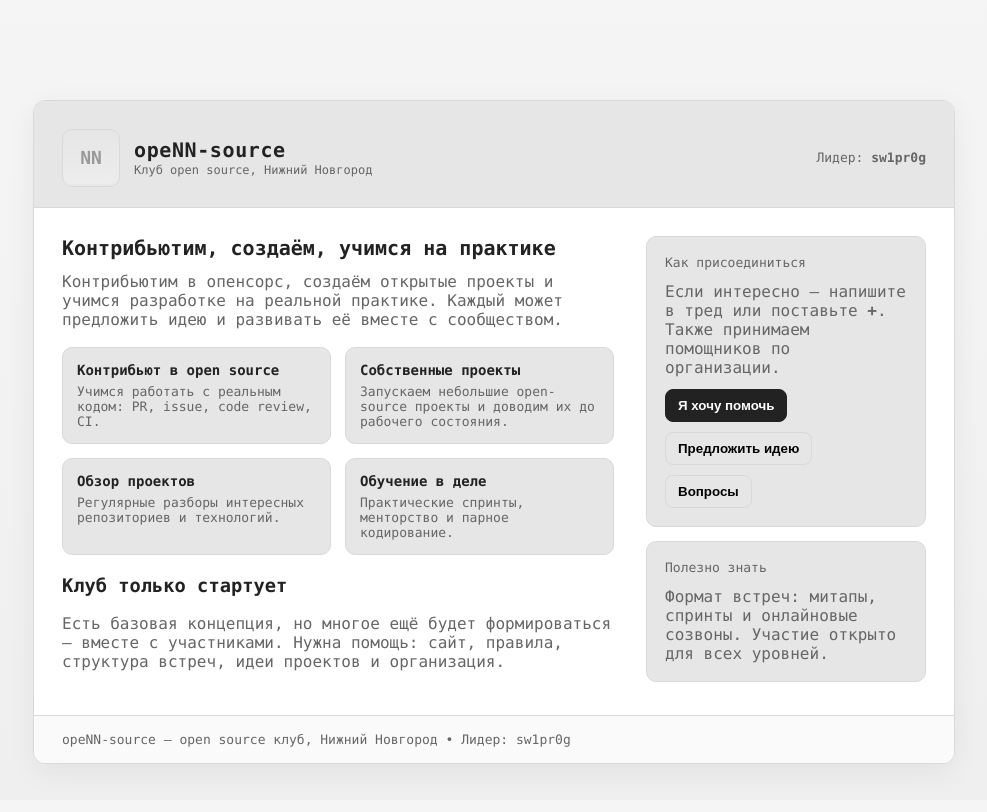
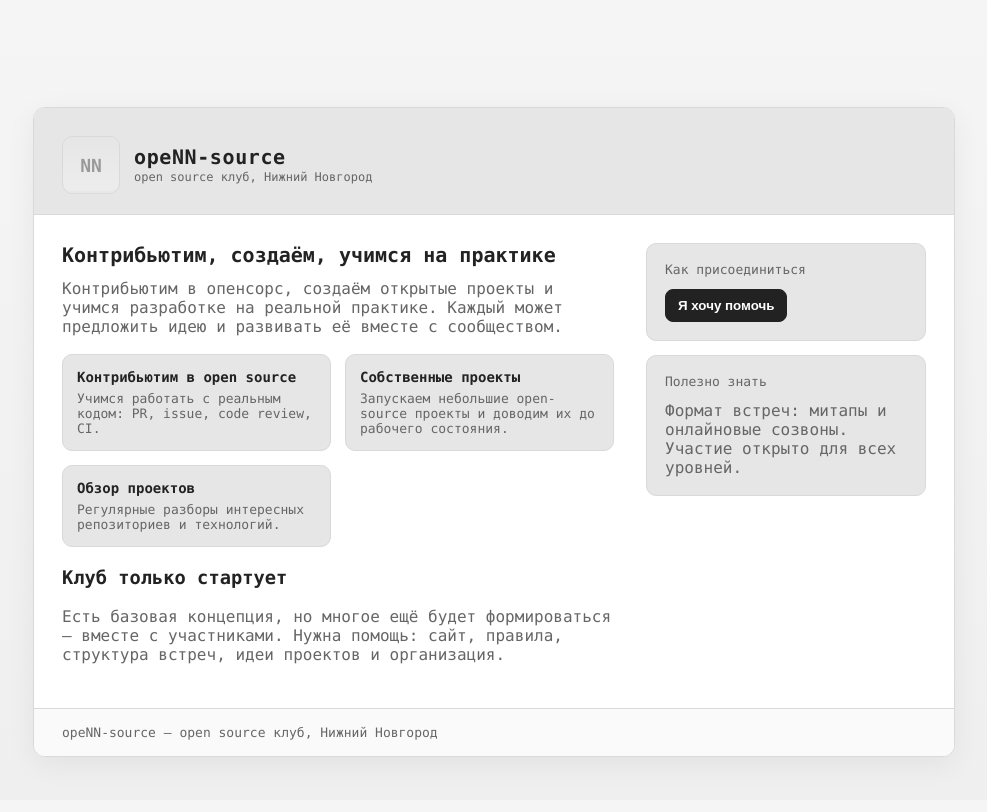
Before and after one commit to opeNN-source/opeNN-source.github.io, a plain HTML site: page index.html in a window 1280 px wide. Shown: the whole page, without its empty margins (146-1133 px from the left). Drawn offline with Linux system fonts and the light colour scheme.

Commit message:
Update index.html

```diff
--- a/index.html
+++ b/index.html
@@ -1,10 +1,8 @@
-<!doctype html>
-<html lang="ru">
-<head>
-  <meta charset="utf-8" />
-  <meta name="viewport" content="width=device-width,initial-scale=1" />
-  <title>opeNN-source — Open Source клуб (Нижний Новгород)</title>
-  <meta name="description" content="Клуб open source opeNN-source — контрибьютим в опенсорс, создаём проекты и учимся на практике." />
+<html lang="ru"><head>
+  <meta charset="utf-8">
+  <meta name="viewport" content="width=device-width,initial-scale=1">
+  <title>opeNN-source</title>
+  <meta name="description" content="Клуб opeNN-source — контрибьютим в опенсорс, создаём проекты и учимся на практике.">
   <style>
     :root{
       --bg:#f5f5f5;
@@ -98,14 +96,14 @@
 <body>
   <div class="wrap" role="main">
     <header>
-      <div class="logo" aria-hidden>
+      <div class="logo" aria-hidden="">
         <div class="mark">NN</div>
         <div class="title">
           <div class="name">opeNN-source</div>
-          <div class="subtitle">Клуб open source, Нижний Новгород</div>
+          <div class="subtitle">open source клуб, Нижний Новгород</div>
         </div>
       </div>
-      <div style="margin-left:auto;color:var(--muted);font-size:13px">Лидер: <strong>sw1pr0g</strong></div>
+
     </header>
 
     <main>
@@ -115,7 +113,7 @@
 
         <div class="cards" aria-label="Что будем делать">
           <div class="card">
-            <h3>Контрибьют в open source</h3>
+            <h3>Контрибьютим в open source</h3>
             <p>Учимся работать с реальным кодом: PR, issue, code review, CI.</p>
           </div>
           <div class="card">
@@ -126,10 +124,7 @@
             <h3>Обзор проектов</h3>
             <p>Регулярные разборы интересных репозиториев и технологий.</p>
           </div>
-          <div class="card">
-            <h3>Обучение в деле</h3>
-            <p>Практические спринты, менторство и парное кодирование.</p>
-          </div>
+
         </div>
 
         <section style="margin-top:20px">
@@ -142,11 +137,11 @@
       <aside>
         <div class="panel">
           <div class="meta">Как присоединиться</div>
-          <p style="margin:0 0 12px 0;color:var(--muted)">Если интересно — напишите в тред или поставьте <strong>+</strong>. Также принимаем помощников по организации.</p>
+
           <div class="cta">
-            <button class="btn btn-primary">Я хочу помочь</button>
-            <button class="btn">Предложить идею</button>
-            <button class="btn">Вопросы</button>
+            <button class="btn btn-primary" href="https://t.me/sw1pr0g">Я хочу помочь</button>
+
+
           </div>
         </div>
 
@@ -154,14 +149,15 @@
 
         <div class="panel">
           <div class="meta">Полезно знать</div>
-          <p style="margin:0;color:var(--muted)">Формат встреч: митапы, спринты и онлайновые созвоны. Участие открыто для всех уровней.</p>
+          <p style="margin:0;color:var(--muted)">Формат встреч: митапы и онлайновые созвоны. Участие открыто для всех уровней.</p>
         </div>
       </aside>
     </main>
 
     <footer>
-      opeNN-source — open source клуб, Нижний Новгород • Лидер: sw1pr0g
+      opeNN-source — open source клуб, Нижний Новгород
     </footer>
   </div>
-</body>
-</html>
+
+
+</body></html>
```
